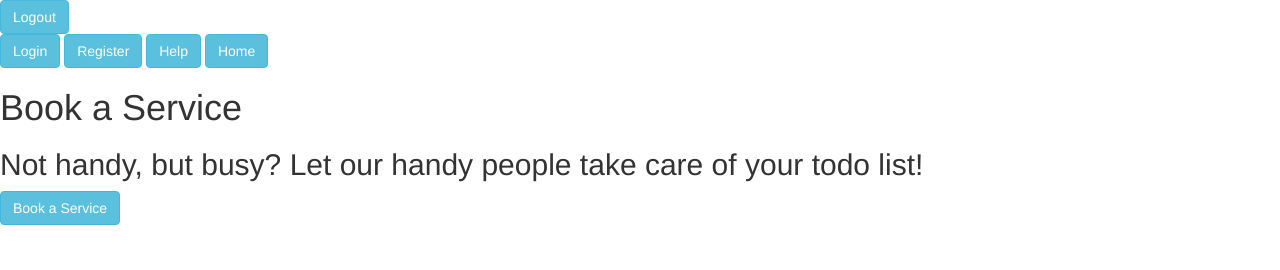
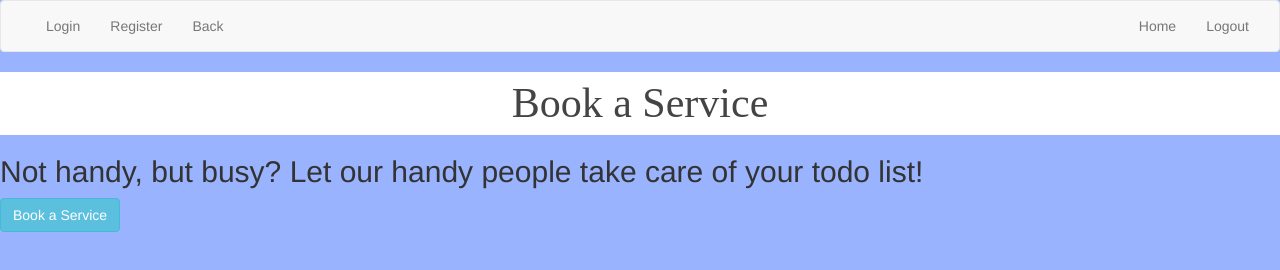
Before and after one commit to AllenHThompson/auturgus-handyman-app, a plain HTML site: page front-end/index.html at #/logout in a window 1280 px wide. Drawn offline with nearby package versions, Linux system fonts and the light colour scheme.

Commit message:
Working on styling.

```diff
--- a/back-end/index.js
+++ b/back-end/index.js
@@ -114,6 +114,7 @@ app.post('/postOrder', function(request, response) {
      var job = request.body.job;
      var userInfo = request.body.userInfo;
 
+     console.log('userInfo:', userInfo);
      console.log("post order");
      console.log("request: ", request.body);
 
--- a/front-end/css/style.css
+++ b/front-end/css/style.css
@@ -3,5 +3,22 @@ a[ng-click]{
 }
 
 body {
-     /*background-color: blue;*/
+     background-color: #99b3ff;
 }
+
+h1 {
+     background-color: #fff;
+     color: #444;
+     font-family: Abel;
+     font-feature-settings: "'liga' 1";
+     font-kerning: auto;
+     font-style: normal;
+     font-size: 3em;
+     font-weight: 400;
+     letter-spacing: 0;
+     line-height: 1.5em;
+     text-align: center;
+     text-decoration: none;
+     text-transform: none;
+     word-spacing: 0;
+}
--- a/front-end/home.html
+++ b/front-end/home.html
@@ -1,17 +1,18 @@
-<nav>
+<!-- <nav>
                <a href="#/login" class="btn btn-info" role="button">Login</a>
                <a href="#/register" class="btn btn-info" role="button">Register</a>
                <a href="#/help" class="btn btn-info" role="button">Help</a>
                <a href="#/" class="btn btn-info" role="button">Home</a>
 
-               <!-- <a href="#/login/" class="btn btn-info" role="button">Provider Signup</a> -->
-</nav>
+</nav> -->
 
 <h1>Book a Service</h1>
 
 
+<div class="col-md12">
 
-<body>
+
+<body >
      <h2>Not handy, but busy? Let our handy people take care of your todo list!</h2>
      <!-- <input type="submit" name="submit" value="Book a Service" ng-click="someFunction()"> -->
      <!-- <a href="#/services"><button type="button" name="button">Book a Service</button></a> -->
@@ -19,6 +20,5 @@
      <!-- <a href="#/services" class="btn btn-info" role="button">Book a Service</a> -->
      <a href="#/login" class="btn btn-info" role="button">Book a Service</a>
 
-
-
 </body>
+</div>
--- a/front-end/index.html
+++ b/front-end/index.html
@@ -29,7 +29,40 @@
 </head>
 <body>
 
-          <a href="#/logout" class="btn btn-info" role="button">Logout</a>
+     <nav class="navbar navbar-default">
+          <div class="container-fluid">
+               <!-- Brand and toggle get grouped for better mobile display -->
+               <div class="navbar-header">
+                    <button type="button" class="navbar-toggle collapsed" data-toggle="collapse" data-target="#bs-example-navbar-collapse-1" aria-expanded="false">
+                         <span class="sr-only">Toggle navigation</span>
+                         <span class="icon-bar"></span>
+                         <span class="icon-bar"></span>
+                         <span class="icon-bar"></span>
+                    </button>
+                    <!-- <a class="navbar-brand" href="#">Brand</a> -->
+               </div>
+
+               <!-- Collect the nav links, forms, and other content for toggling -->
+               <div class="collapse navbar-collapse" id="bs-example-navbar-collapse-1">
+                    <ul class="nav navbar-nav">
+                         <!-- <li class="active"><a href="#">Link</a></li> -->
+
+                         <li><a href="#/login">Login</a></li>
+                         <li><a href="#/register">Register</a></li>
+                         <li><a href="#/back">Back</a></li>
+                    </ul>
+                    <ul class="nav navbar-nav navbar-right">
+
+                         <!-- <li><a href="#/help">Help</a></li> -->
+                         <li><a href="#/">Home</a></li>
+                         <li><a href="#/logout">Logout</a></li>
+                    </ul>
+               </div><!-- /.navbar-collapse -->
+          </div><!-- /.container-fluid -->
+     </nav>
+
+
+
 
      <ng-view></ng-view>
 
```
Also changed, not shown: front-end/login.html (+1 -1 lines). Lines whose indentation alone changed are shown as unchanged.
